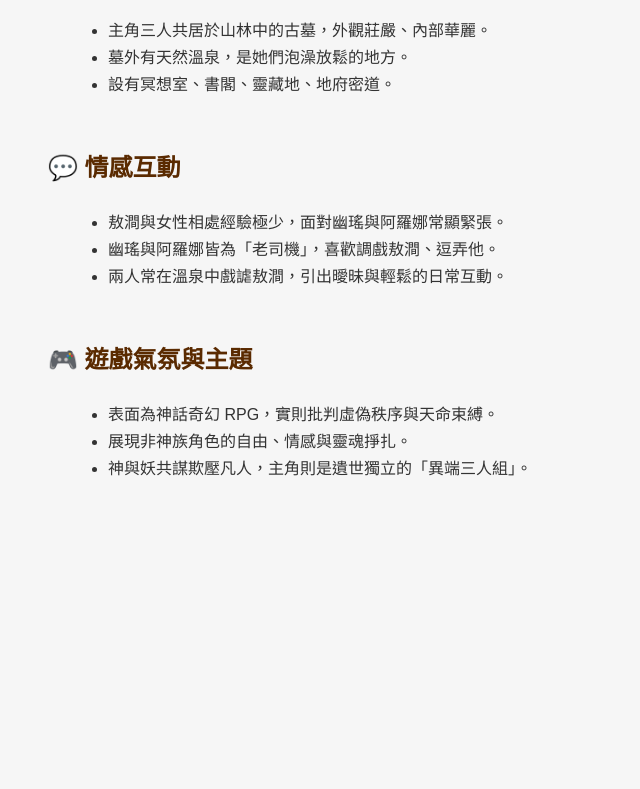
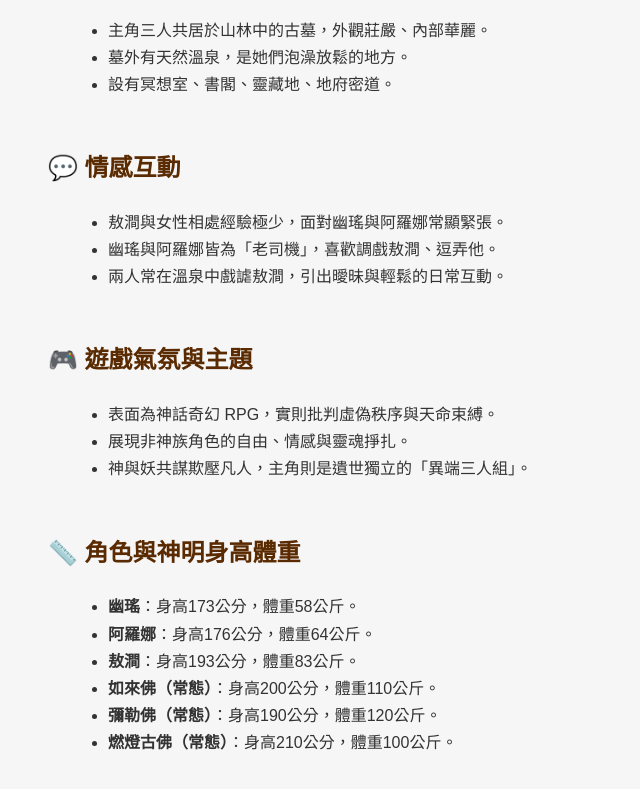
Before and after one commit to ChrisChou19990904/pangu_planet, a website built with Vite: page index.html in a window 1280 px wide. Shown: the part 3842-4631 px from the top of the page, without its empty margins (0-640 px from the left). Before the commit the page ends 4423 px from the top, so only its background shows below. Built offline with nearby package versions, Linux system fonts and the light colour scheme.

Commit message:
ａｓｄ

```diff
--- a/index.html
+++ b/index.html
@@ -225,6 +225,16 @@
         <li>神與妖共謀欺壓凡人，主角則是遺世獨立的「異端三人組」。</li>
     </ul>
 </div>
-
+<div class="section">
+  <h2>📏 角色與神明身高體重</h2>
+  <ul>
+    <li><strong>幽瑤</strong>：身高173公分，體重58公斤。</li>
+    <li><strong>阿羅娜</strong>：身高176公分，體重64公斤。</li>
+    <li><strong>敖澗</strong>：身高193公分，體重83公斤。</li>
+    <li><strong>如來佛（常態）</strong>：身高200公分，體重110公斤。</li>
+    <li><strong>彌勒佛（常態）</strong>：身高190公分，體重120公斤。</li>
+    <li><strong>燃燈古佛（常態）</strong>：身高210公分，體重100公斤。</li>
+  </ul>
+</div>
 </body>
 </html>
```
